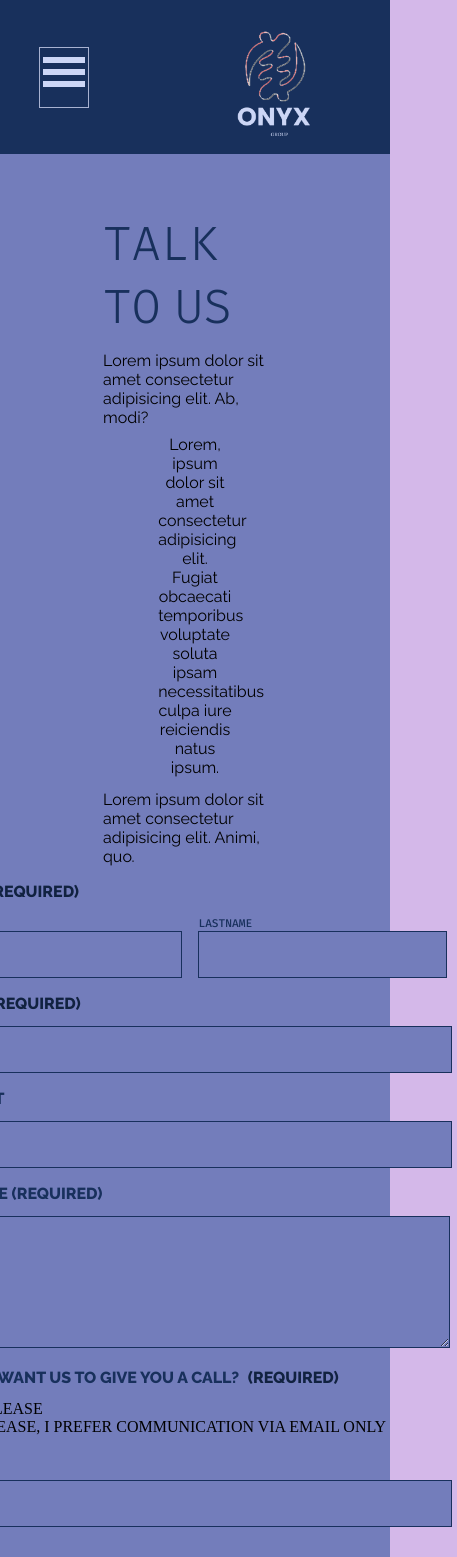
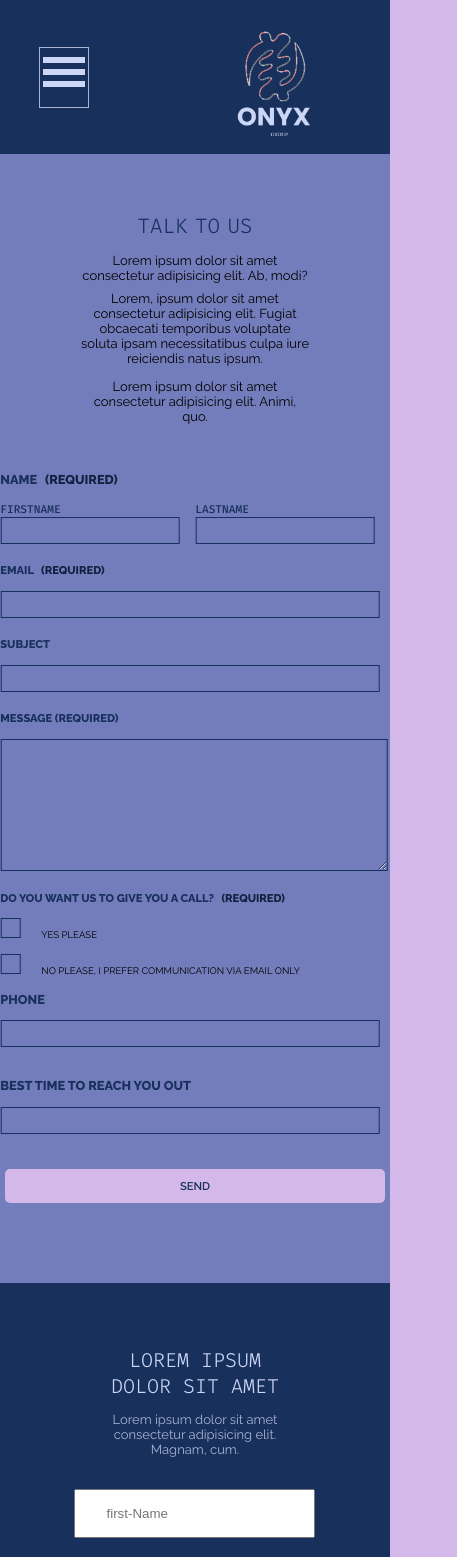
Before and after one commit to Baah-Danso-Kenneth/Next-Onyx-tour, a Next.js app: page /TalkToUs in a window 390 px wide. Shown: the top 1557 px of the page, 457 px wide, since content can reach past the window. Built offline with nearby package versions, Linux system fonts and the light colour scheme.

Commit message:
added responsiveness for component

```diff
--- a/src/scss/section/AboutStyles/TalkToUsStyles/_talk-to-us.scss
+++ b/src/scss/section/AboutStyles/TalkToUsStyles/_talk-to-us.scss
@@ -145,17 +145,31 @@
                 }
 
                 .checkbox-item{
-                    display: flex;
-                    flex-flow: column;
 
-                    .checkbox-label{
-                        text-transform: uppercase;
-                    }
+                   .custom-checkbox{
+                      width: 30px;
+                      height: 30px;
+                      border: 1px solid var(--blue-dark);
+                      margin-bottom: 2rem;
+                   }
 
-                    #yes{
-                        padding: 20px 50px;
-                    }
+                   .custom-checkbox input{
+                    display: none;
+                   }
 
+                //    .custom-checkbox input:checked {
+
+                //    }
+
+                   .custom-checkbox label{
+                    display: inline-block;
+                    width: 100%;
+                    white-space: nowrap;
+                    transform: translate(2.5rem, 0.3rem);
+                    font-family: var(--slug_way);
+                    text-transform: uppercase;
+
+                   }
                 }
 
 
@@ -179,6 +193,7 @@
                             margin-bottom: 1rem;
                     }
                 }
+
 
 
                 .time-to-reach-out{
@@ -211,4 +226,208 @@
 
 
      }
+
+     @media screen and (max-width:780px) {
+        &-element{
+            max-width: 80%;
+            margin: 0 auto;
+            .statement{
+                >p:nth-child(3){
+                    width: 80%;
+                }
+            }
+        }
+
+     }
+
+     @media screen and (max-width:480px){
+        &-element{
+            max-width: 100%;
+            margin: 0 auto  ;
+            .statement{
+                margin-bottom: 2rem;
+                h1{
+                    font-size: 1.3rem;
+                    word-spacing: -5px;
+                }
+
+                >p{
+                    font-size: 13px;
+                    width: 100%;
+                }
+                >p:nth-child(2){
+                    text-align: center;
+                }
+
+                >p:nth-child(3){
+                  text-align: center;
+                  width: 100%
+                };
+
+                >p:nth-child(4){
+                    text-align: center;
+                }
+            }
+
+           form{
+            .name-content{
+                transform: translateX(-0.08rem);
+                h3{
+                    font-size: 0.8rem;
+                }
+
+                .first-name-last-name{
+                    .first-name{
+                      >input{
+                        padding: 5px 0px 5px;
+
+                      }
+                    }
+                }
+            }
+
+
+                .email{
+                    transform: translateX(-0.08rem);
+                    label{
+                        font-size: 0.7rem;
+                    }
+
+                    >input{
+                        padding: 5px 100px 5px;
+                    }
+                }
+
+                .message{
+                    transform: translateX(-0.08rem);
+                    >textarea{
+                        padding: 50px 105px 50px;
+                    }
+                }
+
+                .checkbox{
+                    transform: translateX(-0.08rem);
+                    h3{
+                        font-size: 0.7rem;
+                    }
+                    .checkbox-item{
+                        .custom-checkbox{
+                            width: 20px;
+                            height: 20px;
+                            margin-bottom: 1rem;
+                        }
+
+                    }
+
+                    .custom-checkbox label{
+                        font-size: 0.6rem;
+                    }
+
+                }
+
+                .phone{
+                    transform: translateX(-0.08rem);
+                    label{
+                        font-size: 0.8rem;
+                    }
+
+                    input{
+                        padding: 5px 100px 5px;
+                    }
+                }
+
+                .submit{
+                    >button{
+                        padding: 10px 175px 10px;
+                        font-size: 0.7rem;
+                    }
+                }
+           }
+
+
+        }
+     }
+
+     @media screen and (max-width:380px){
+
+        &-element{
+
+            form{
+                transform: translateX(0.3rem);
+                .name-content{
+                    .first-name-last-name{
+                        .first-name{
+                            >input{
+                                width: 150px;
+                            }
+                        }
+                    }
+                }
+
+                .email{
+                    input{width: 315px;}
+                }
+
+                .message{
+                    textarea{width: 315px;}
+                }
+
+                .phone{
+                    input{width: 315px;}
+                }
+
+                .submit{
+                    >button{
+                       padding: 10px 140px 10px;
+                    }
+                }
+            }
+        }
+
+     }
+
+
+     @media screen and (max-width:320px){
+        &-element{
+            form{
+               .name-content{
+                .first-name-last-name{
+                    .first-name{
+                        input{width: 130px;}
+                    }
+                }
+               }
+
+               .email{
+                input{width: 280px;}
+               }
+
+               .message{
+                 textarea{width: 280px;}
+               }
+
+               .phone{
+                 input{width: 280px;}
+               }
+
+               .checkbox{
+
+                .custom-checkbox{
+                    width: 15px;
+                    height: 15px;
+                }
+
+                .custom-checkbox label{
+                   font-size: 0.5rem;
+                }
+               }
+               .submit{
+                >button{
+                    padding: 10px 120px 10px;
+                }
+               }
+
+            }
+        }
+     }
 }
--- a/src/section/About/SayHello/Hello.tsx
+++ b/src/section/About/SayHello/Hello.tsx
@@ -46,14 +46,19 @@ function Hello() {
                    <div className="checkbox">
                     <h3>do you want us to give you a call? <span>(required)</span></h3>
 
-                    <div className="checkbox-item">
-                       <label htmlFor="yes" className="checkbox-label">
-                          <input type="checkbox" id="yes" className="box-checks" /> Yes please
-                        </label>
-                     <label htmlFor="no" className="checkbox-label">
-                      <input type="checkbox" id="no" /> No please, I prefer communication via email only
-                     </label>
+
+                <div className="checkbox-item">
+                      <div className="custom-checkbox">
+                          <input type="checkbox" id="yes" className="box-checks" />
+                          <label htmlFor="yes">Yes please</label>
+                     </div>
+
+                   <div className="custom-checkbox">
+                      <input type="checkbox" id="no" />
+                      <label htmlFor="no">No please, I prefer communication via email only</label>
                   </div>
+           </div>
+
 
 
                    </div>
```
